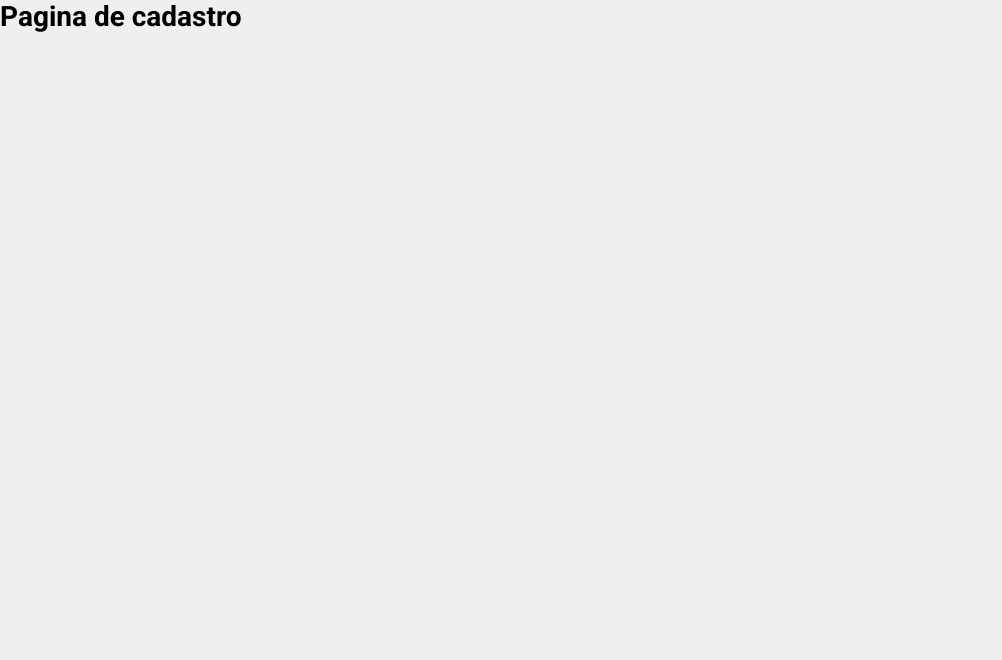
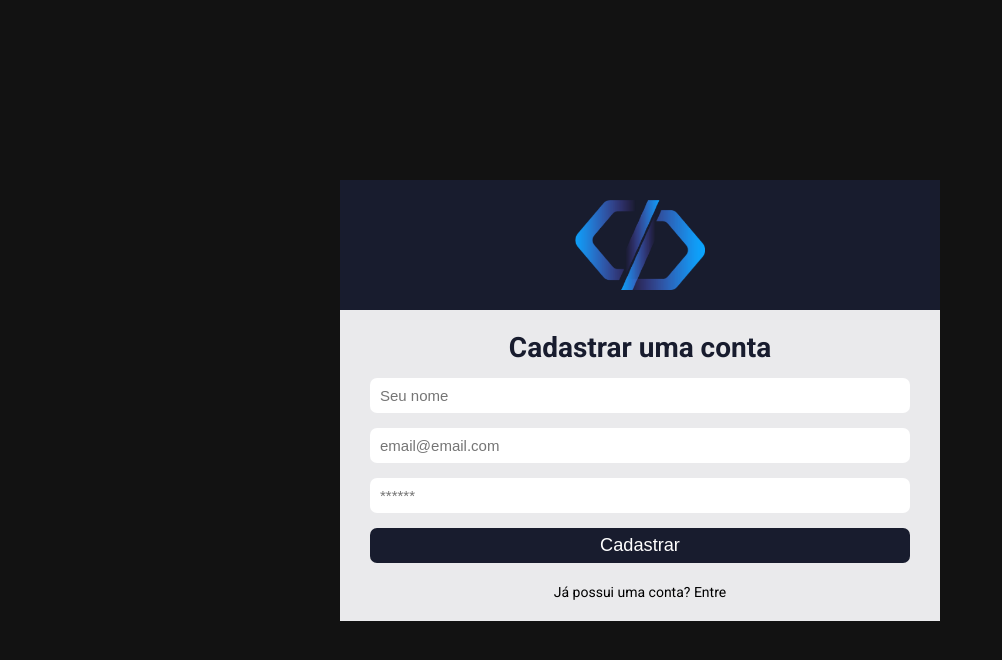
Before and after one commit to coutinhotauan/sistema-chamados, a React (Create React App) app: page /register in a window 1280 px wide. Shown: the top 660 px of the page, without its empty margins (0-1002 px from the left). Built offline with nearby package versions, Linux system fonts and the light colour scheme.

Commit message:
tela de cadastro criada

```diff
--- a/src/pages/SignUp/index.js
+++ b/src/pages/SignUp/index.js
@@ -1,11 +1,42 @@
-
+import { useState } from 'react';
+import { Link } from 'react-router-dom';
+import logo from '../../assets/logo.png';
 
 function SignUp() {
-    return (
-      <div>
-        <h1>Pagina de cadastro</h1>
-      </div>
-    );
+
+  const [nome, setNome] = useState('');
+  const [email, setEmail] = useState('');
+  const [password, setPassword] = useState('');
+
+  function handleSubmit(e){
+    e.preventDefault();
   }
 
-  export default SignUp;
+  return (
+    <div className='container-center'>
+
+      <div className='login'>
+
+        <div className='login-area'>
+
+          <img src={logo} alt="Sistema logo"/>
+
+        </div>
+
+        <form onSubmit={handleSubmit}>
+          <h1>Cadastrar uma conta</h1>
+          <input type="text" placeholder="Seu nome" value={nome} onChange={(e) => setNome(e.target.value)} />
+          <input type="text" placeholder="email@email.com" value={email} onChange={ (e) => { setEmail(e.target.value) } }/>
+          <input type="password" placeholder='******' value={password} onChange={ (e) => { setPassword(e.target.value) } } />
+          <button type='submit'>Cadastrar</button>
+        </form>
+
+        <Link to="/">Já possui uma conta? Entre</Link>
+
+      </div>
+
+    </div>
+  );
+}
+
+export default SignUp;
```
